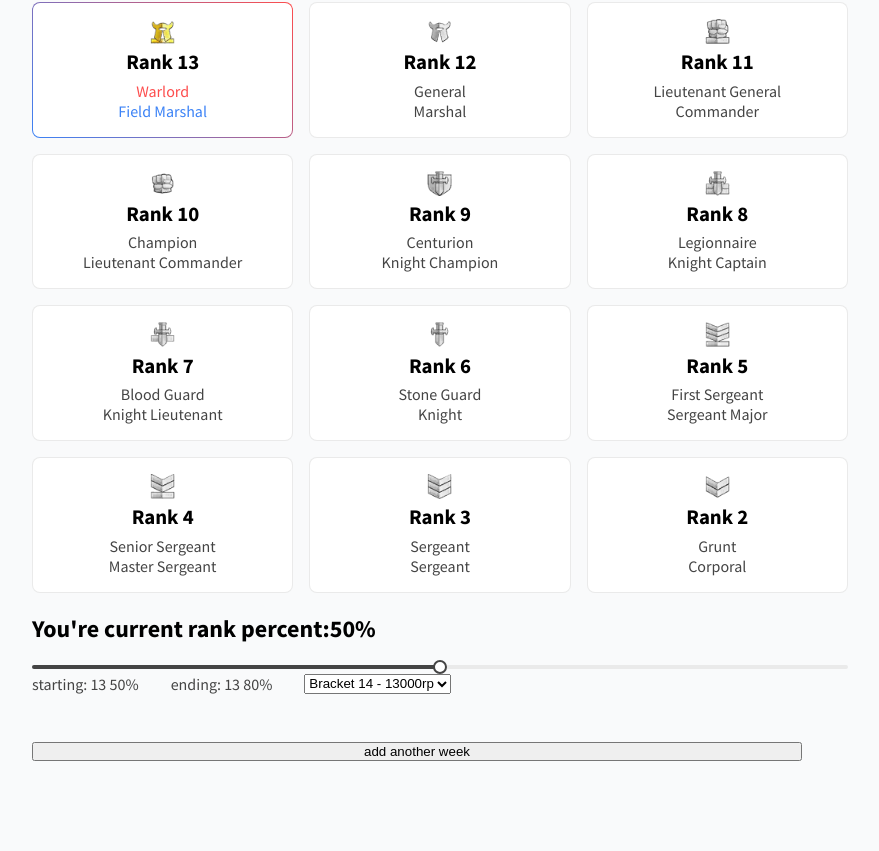
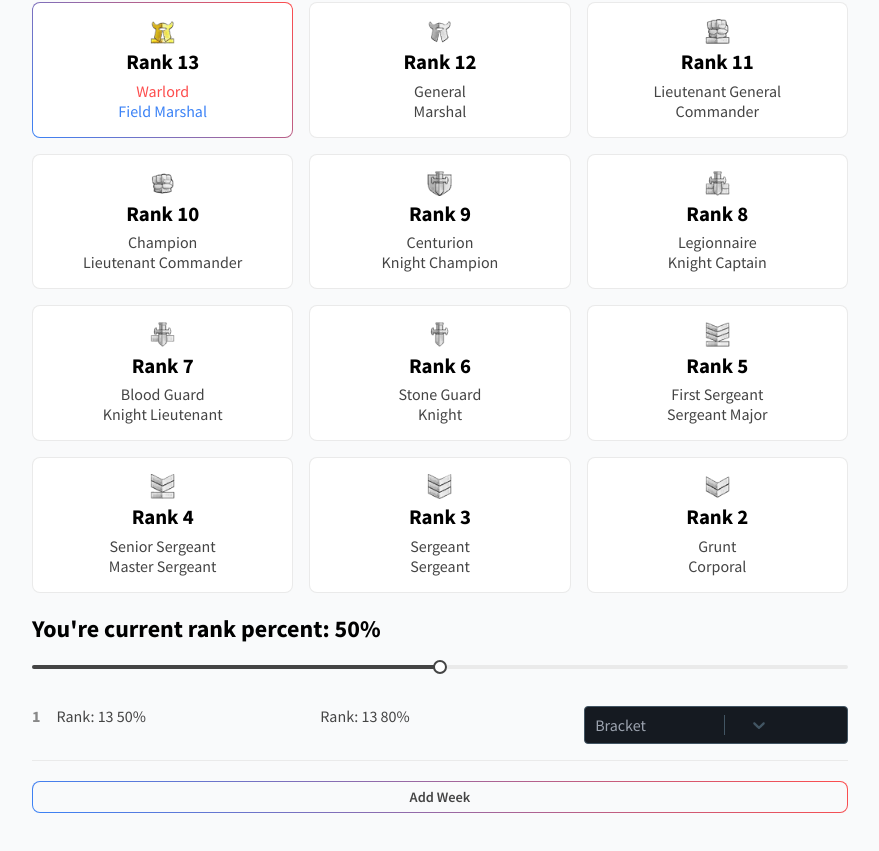
Before and after one commit to Xnw1k/SoM_Ranker_PUB, a React (Create React App) app: page / in a window 1280 px wide. Shown: the part 247-1098 px from the top of the page, without its empty margins (200-1079 px from the left). Before the commit the page ends 1072 px from the top, so only its background shows below. Built offline with nearby package versions, Linux system fonts and the light colour scheme.

Commit message:
working select options

```diff
--- a/package.json
+++ b/package.json
@@ -15,6 +15,7 @@
     "react": "^17.0.2",
     "react-dom": "^17.0.2",
     "react-scripts": "4.0.3",
+    "react-select": "^5.2.1",
     "typescript": "^4.5.2",
     "web-vitals": "^1.1.2"
   },
--- a/src/App.scss
+++ b/src/App.scss
@@ -2,6 +2,7 @@ $primary: #f9fafb;
 $secondary: #ffffff;
 $text: rgba(68,68,68,1);
 $title: black;
+$sub: rgba(136,136,136,1);
 $accent: #79d6d6;
 $border:rgba(234,234,234,1);
 $horde: rgb(253, 77, 77);
@@ -89,18 +90,52 @@ body{
 }
 .week{
   flex-direction:column;
-  max-width:770px;
   width:100%;
   display:flex;
+  margin:1rem 0;
+  span {
+    margin-right:1rem;
+    font-size:1em;
+    font-weight:700;
+    color:rgba(136,136,136,1);
+  }
+  button{
+    background:transparent;
+    border:0;
+    font-family: 'Source Sans Pro', sans-serif;
+    font-weight:600;
+    font-size:.9em;
+    outline:0;
+    background:$border;
+    border-radius:6px;
+    width:auto;
+    color:$text;
+    padding:6px 12px;
+    background: linear-gradient($primary, $primary) padding-box,
+    linear-gradient(45deg,$alliance,$horde) border-box;
+    border-width:1px;
+    border-style:solid;
+    border-color:transparent;
+    border-radius:.5rem;
+    &:hover{
+      cursor:pointer;
+      color:$title;
+      background: linear-gradient($primary, $primary) padding-box,
+      linear-gradient(45deg,black,black) border-box;
+    }
+  }
+  .week-table{
+    width:100%;
+    display:flex;
+    div{
+      flex:1;
+    }
+  }
 }
 .week-item{
   display:flex;
-}
-.week-item div {
-  margin-right:2rem;
-}
-.week button {
-  margin-top:3rem;
+  padding:1rem 0;
+  border-bottom:1px solid $border;
 }
 
 .header{
--- a/src/components/Weeks.tsx
+++ b/src/components/Weeks.tsx
@@ -1,19 +1,56 @@
 import React from 'react'
 import { useCtx } from '../Store/useCtx'
 import { Brackets } from '../Utils/Brackets';
+import Select from 'react-select'
+
+export const customStyles = (defaultReactSelectTheme: any) => ({
+    ...defaultReactSelectTheme,
+    colors: {
+        text: '#425563',
+        primary: '#425563;', //active
+        neutral0: '#151a21;', //dark
+        primary25: '#425563;', //active
+        neutral20: '#425563',
+        neutral30: '#425563',
+        neutral40: '#425563',
+        neutral50: '#425563',
+        neutral60: '#425563',
+        neutral70: '#425563',
+        neutral80: '#9CA3AF',
+        neutral90: '#425563',
+    }
+});
+
+export const style = {
+    control: (base: any) => ({
+        ...base,
+        border: '1px solid #425563',
+        // This line disable the blue border
+        boxShadow: 'none'
+    })
+};
+
 
 export const Weeks:React.FC = () => {
     const {weeks, setBracket, handleBracketChanges} = useCtx();
     if(!weeks) return null;
 
+    let selectOptions = Brackets.map((bracket, index) => ({
+        value: index,
+        label: bracket.name
+    }))
+
     return (
         <div className="week">
             {weeks.map((week, index) => {
+                let bracketName = week.bracket + 1
                 return (
                     <div className="week-item" key={index}>
-                        <div>starting: {week.starting.rank} {week.starting.percent}%</div>
-                        <div>ending: {week.ending.rank} {week.ending.percent}%</div>
-                        <select onChange={(e) => {
+                        <span>{index+1}</span>
+                        <div className="week-table">
+                            <div>Rank: {week.starting.rank} {week.starting.percent}%</div>
+                            <div>Rank: {week.ending.rank} {week.ending.percent}%</div>
+                            {/* <select onChange={(e) => {
                                 handleBracketChanges(+e.target.value, index);
                                 console.log(e.target.value);
                             }}>
@@ -22,11 +59,22 @@ export const Weeks:React.FC = () => {
                                         <option key={i} value={i}>{b.name} - {b.rp}rp</option>
                                     )
                                 })}
-                        </select>
+                            </select> */}
+                            <Select
+                                options={selectOptions}
+                                defaultValue={selectOptions[0]}
+                                isSearchable={false}
+                                styles={style}
+                                theme={customStyles}
+                                value={{ value: week.bracket, label:  `Bracket`}} // figure out a way to not make this display 0, aka change create function/update function
+                                onChange={(option:any) => handleBracketChanges(option.value, index)}
+                            />
+                        </div>
                     </div>
                 )
             })}
-            <button onClick={() => setBracket(0)}>add another week</button>
+            <br/>
+            <button onClick={() => setBracket(0)}>Add Week</button>
         </div>
     )
 }
```
Also changed, not shown: src/components/Slider.tsx (+1 -23 lines), 1 other file (tests, documents, lock files or other folders). Lines whose indentation alone changed are shown as unchanged.
